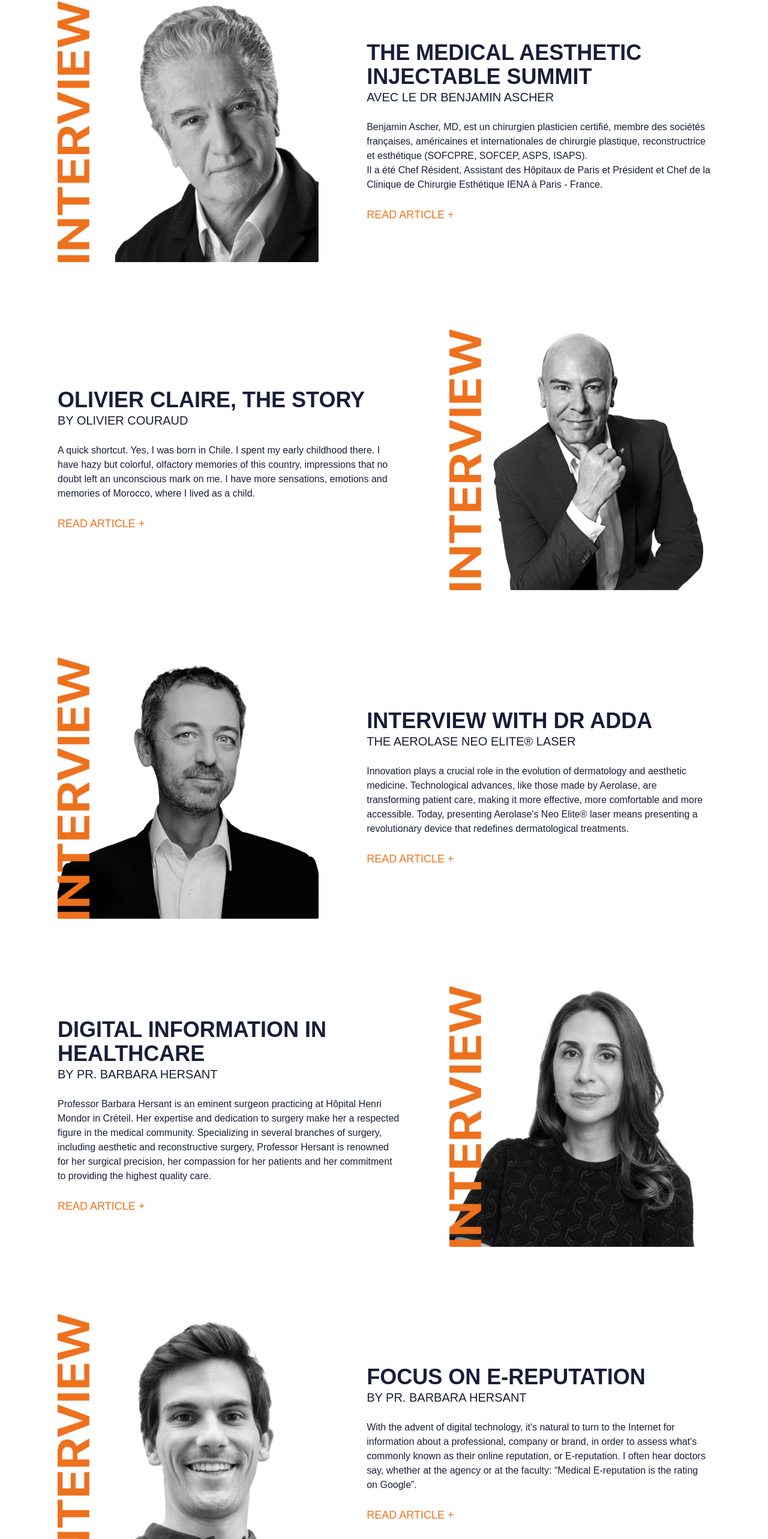
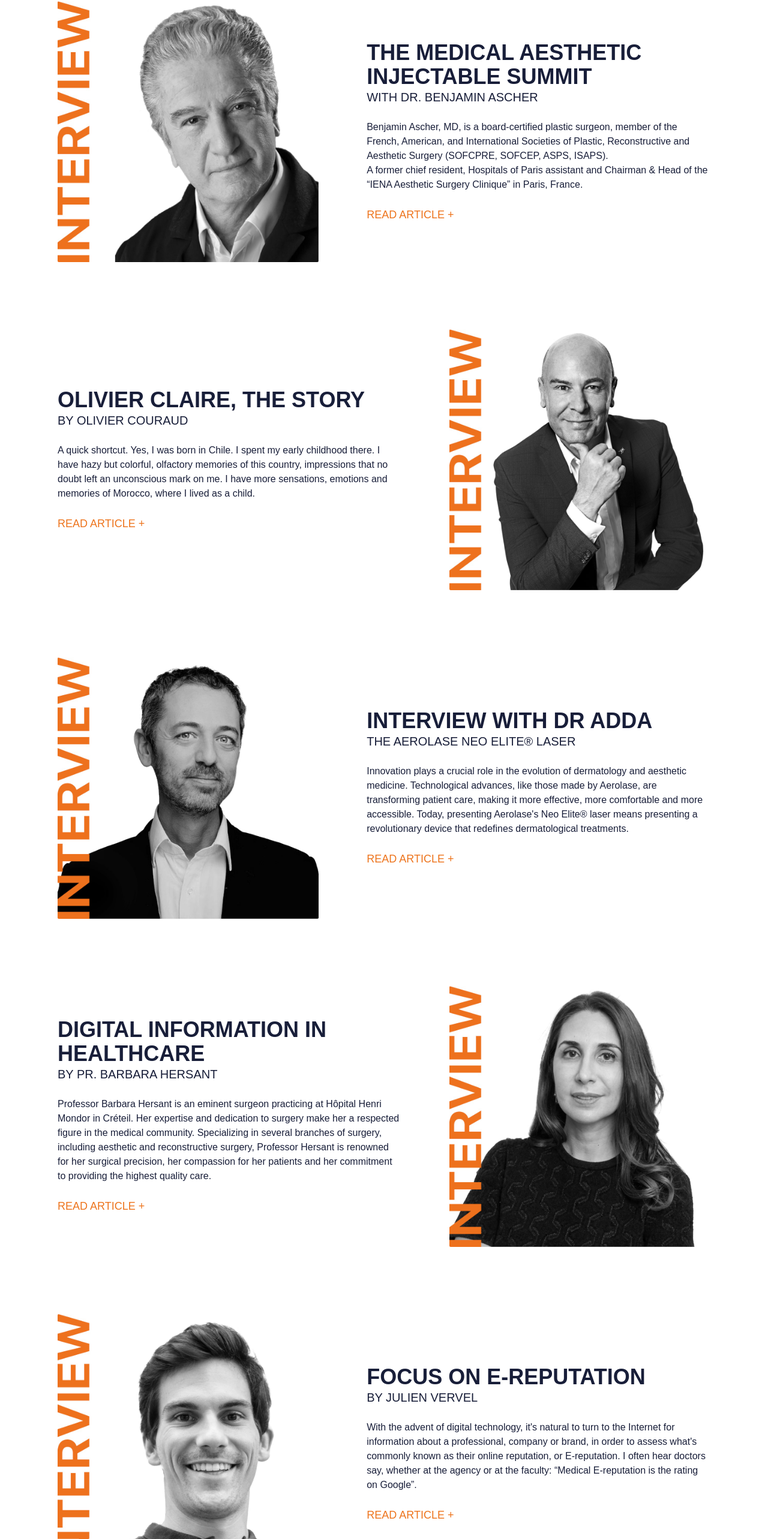
Before and after one commit to Thibso/heritage-magazine, a Next.js app: page /en/articles in a window 1280 px wide. Shown: the part 1061-3627 px from the top of the page at 60% size. Built offline with nearby package versions, Linux system fonts and the light colour scheme; a web font is replaced by a local one.

Commit message:
adjustments

```diff
--- a/messages/en.json
+++ b/messages/en.json
@@ -39,8 +39,8 @@
     "h2": "Opinion leaders speak out",
     "ascher": {
       "h2": "The medical aesthetic injectable summit",
-      "h3": "Avec le Dr Benjamin Ascher",
-      "content": "Benjamin Ascher, MD, est un chirurgien plasticien certifié, membre des sociétés françaises, américaines et internationales de chirurgie plastique, reconstructrice et esthétique (SOFCPRE, SOFCEP, ASPS, ISAPS). <br></br> Il a été Chef Résident, Assistant des Hôpitaux de Paris et Président et Chef de la Clinique de Chirurgie Esthétique IENA à Paris - France.",
+      "h3": "with Dr. Benjamin Ascher",
+      "content": "Benjamin Ascher, MD, is a board-certified plastic surgeon, member of the French, American, and International Societies of Plastic, Reconstructive and Aesthetic Surgery (SOFCPRE, SOFCEP, ASPS, ISAPS).<br></br> A former chief resident, Hospitals of Paris assistant and Chairman & Head of the “IENA Aesthetic Surgery Clinique” in Paris, France.",
       "cta_link": "/en/interview-doctor-ascher-benjamin-thinkin-medical-aesthetic-injectable-summit",
       "cta": "Read article"
     },
--- a/messages/fr.json
+++ b/messages/fr.json
@@ -29,7 +29,7 @@
   },
   "Footer": {
     "abstract": "Votre nouveau rendez-vous incontournable dans l'univers vibrant de l'innovation en chirurgie et médecine esthétique.",
-    "copyright": "Copyright 2025 | (H)ERITAGE Magazine",
+    "copyright": "Copyright 2025 | ",
     "legals": "Mentions légales",
     "healthcie": "HEALTHCIE | Le créateur digital des professions médicales"
   },
--- a/src/app/[locale]/(articles)/articles/page.tsx
+++ b/src/app/[locale]/(articles)/articles/page.tsx
@@ -187,7 +187,7 @@ export default function Articles() {
                   {t("julien.h2")}
                 </h2>
                 <h3 className="font-sfPro font-normal text-sm lg:text-xl uppercase">
-                  {t("barbara.h3")}
+                  {t("julien.h3")}
                 </h3>
               </div>
 
--- a/src/app/components/layout/Footer.tsx
+++ b/src/app/components/layout/Footer.tsx
@@ -123,7 +123,7 @@ export default function Footer() {
         </div>
       </div>
 
-      <div className="bg-[#131a33] text-white text-center space-y-1 py-4">
+      <div className="bg-[#131a33] text-white text-center space-y-1 py-4 px-4">
         <p className="text-sm lg:text-base">
           {t("copyright")} | {t("legals")}
         </p>
--- a/src/app/components/layout/Header.tsx
+++ b/src/app/components/layout/Header.tsx
@@ -63,7 +63,7 @@ export default function Header(props: Props) {
           </li>
           <li>
             <a
-              href="/en/media-plastic-surgery-antiaging-medicine"
+              href="/en/publications-aesthetic-medicine-innovations"
               className="font-sfPro font-medium uppercase text-white transition hover:text-orange"
             >
               Publications
```
